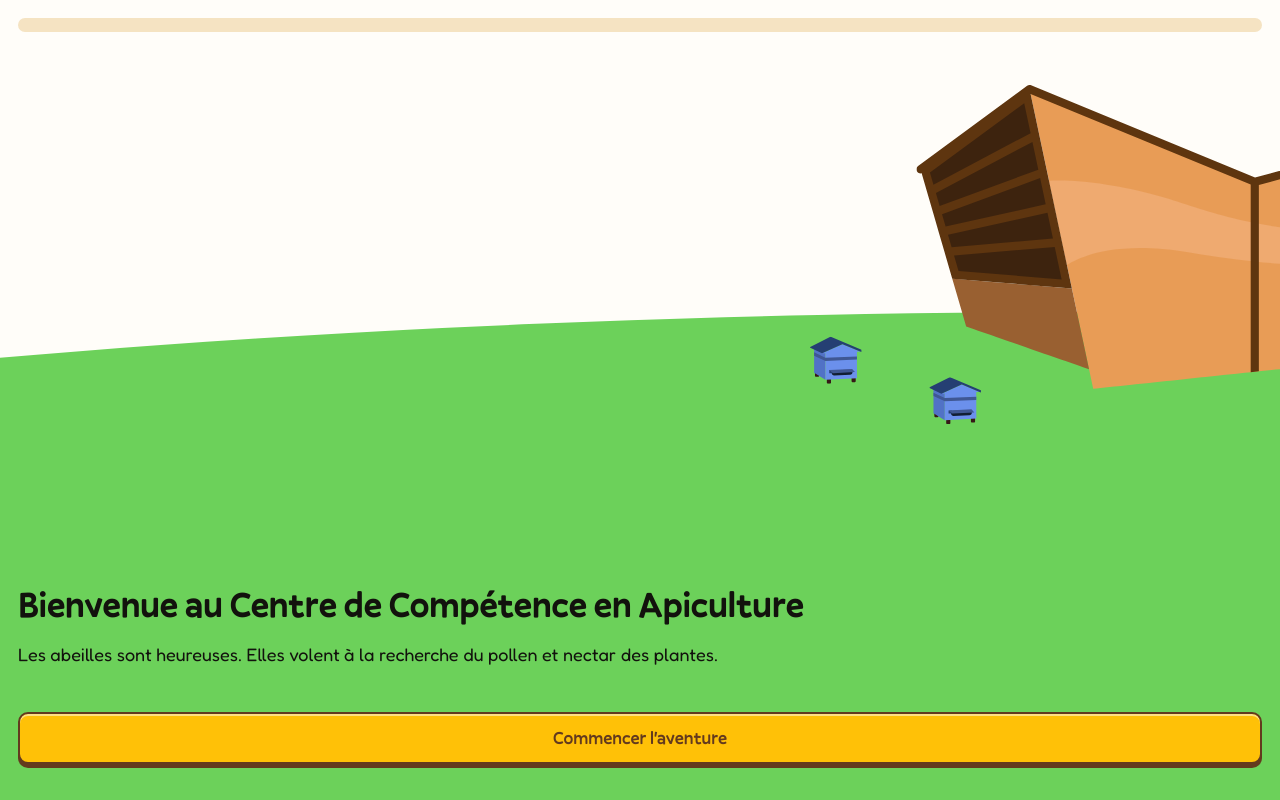
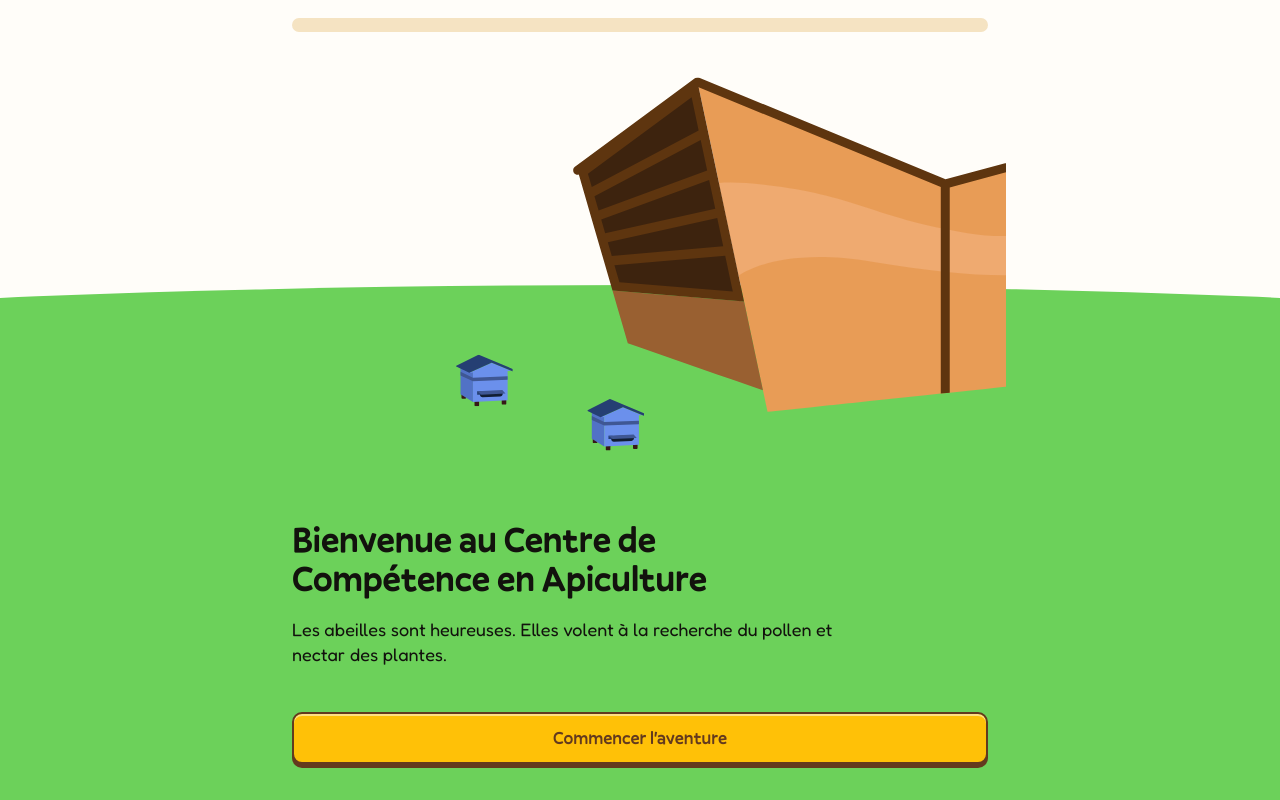
Before and after one commit to antonynyt/en-quete-abeilles, a Vue app: page /onboarding in a window 1280 px wide. Built offline with nearby package versions, Linux system fonts and the light colour scheme.

Commit message:
styles: better onboarding structure + layout

```diff
--- a/src/views/HomeView.vue
+++ b/src/views/HomeView.vue
@@ -19,7 +19,7 @@ import BgGrass from '@/components/BgGrass.vue';
             </div>
         </header>
         <section>
-            <BaseButton tag="a" @click="test" href="onboarding">Commencer l'aventure</BaseButton>
+            <BaseButton tag="a" href="/onboarding">Commencer l'aventure</BaseButton>
             <BaseTask href="clue" color="var(--color-green)" title="J'adore danser" :isCompleted=true />
             <BaseTask color="var(--color-sky)" title="Pollen et nectar" />
             <BaseTask color="var(--color-sky)" title="La drogue de la vie" />
--- a/src/views/Onboarding/Onboarding.vue
+++ b/src/views/Onboarding/Onboarding.vue
@@ -7,6 +7,8 @@ import BaseButton from '@/components/BaseButton.vue'
 import BaseButtonBack from '@/components/BaseButtonBack.vue'
 import Step2 from './Step2.vue'
 import Step3 from './Step3.vue'
+import Step4 from './Step4.vue'
+import Step5 from './Step5.vue'
 
 const router = useRouter()
 const currentStep = ref(1)
@@ -29,6 +31,15 @@ const stepComponents = {
         component: Step3,
         buttonText: "Adopter l'abeille"
     },
+    4: {
+        component: Step4,
+        buttonText: "Continuer"
+    },
+    5: {
+        component: Step5,
+        buttonText: "C'est compris!",
+        primary: true
+    }
 }
 
 const currentComponent = computed(() => stepComponents[currentStep.value]?.component)
@@ -57,28 +68,41 @@ function completeOnboarding() {
 </script>
 
 <template>
-    <div class="onboarding container-spacing">
-        <!-- Progress indicator -->
-        <BaseProgress :current-step="currentStep - 1" :total-steps="totalSteps - 1" />
+    <main class="onboarding">
+        <header>
+            <BaseProgress :current-step="currentStep - 1" :total-steps="totalSteps - 1" />
+        </header>
 
-        <!-- Step content with transition -->
-        <div class="content-wrapper">
-            <div class="content-step">
+        <section class="content-wrapper">
+            <div class="content">
                 <component :is="currentComponent" :key="currentStep" />
             </div>
-        </div>
+        </section>
 
-        <!-- Navigation buttons -->
-        <div class="actions">
+        <nav class="actions">
             <BaseButtonBack v-if="currentStep != 1" @click="goBack" />
             <BaseButton @click="goNext" :class="(stepComponents[currentStep]?.primary ? 'primary' : '')">
                 {{ buttonText }}
             </BaseButton>
-        </div>
-    </div>
+        </nav>
+    </main>
 </template>
 
 <style scoped>
+header,
+.actions,
+.description {
+    padding: var(--spacing-md);
+    max-width: 732px;
+    margin: 0 auto;
+    width: 100%;
+}
+
+header,
+.description {
+    padding-bottom: 0;
+}
+
 .onboarding {
     display: grid;
     grid-template-columns: 100%;
@@ -95,12 +119,13 @@ function completeOnboarding() {
     overflow: visible;
 }
 
-.content-step {
+.content {
     display: flex;
     flex-direction: column;
     height: 100%;
+    min-height: 100%;
+    overflow: hidden;
     overflow-y: auto;
-    padding-bottom: var(--spacing-md);
 }
 
 .actions {
@@ -111,7 +136,7 @@ function completeOnboarding() {
     margin-bottom: 0;
 }
 
-@media only screen and (min-device-height: 460px) and (min-height: 360px) {
+@media only screen and (min-device-height: 460px) and (min-height: 460px) {
     .actions {
         margin-bottom: var(--spacing-md);
     }
--- /dev/null
+++ b/src/views/Onboarding/Step.vue
@@ -0,0 +1,126 @@
+<script setup>
+
+defineProps({
+    hillHeight: {
+        type: String,
+        default: "45%"
+    }
+});
+
+
+
+</script>
+
+<template>
+    <div class="step">
+        <div class="illustrations">
+            <slot name="illustrations"></slot>
+        </div>
+        <div class="description">
+            <div>
+                <slot name="description"></slot>
+            </div>
+        </div>
+    </div>
+    <div class="green" aria-hidden="true"></div>
+</template>
+
+<style scoped>
+.description,
+.illustrations::before {
+    background-color: var(--color-green);
+}
+
+.description>div,
+.illustrations {
+    max-width: 732px;
+    margin: 0 auto;
+}
+
+.step {
+    display: flex;
+    flex-direction: column;
+    align-items: center;
+    /* justify stretch on very small screens */
+    justify-content: stretch;
+    height: 100%;
+    width: 100%;
+    position: relative;
+}
+
+@media only screen and (min-device-height: 460px) and (min-height: 460px) {
+    .step {
+        justify-content: space-between;
+    }
+}
+
+
+.green {
+    position: absolute;
+    left: 0;
+    bottom: 0;
+    width: 100%;
+    height: 200px;
+    background-color: var(--color-green);
+    z-index: -1;
+}
+
+.illustrations {
+    /* hidden on small screens */
+    display: none;
+    position: relative;
+    justify-content: center;
+    align-items: center;
+    height: 100%;
+    width: 100%;
+    min-height: 30vh;
+}
+
+@media only screen and (min-device-height: 460px) and (min-height: 460px) {
+    .illustrations {
+        display: flex;
+    }
+}
+
+/* Hill background */
+.illustrations::before {
+    content: "";
+    position: absolute;
+    width: 200vw;
+    height: v-bind(hillHeight);
+    bottom: 0;
+    background-color: var(--color-green);
+    border-radius: 100% 100% 0 0;
+    z-index: -1;
+}
+
+.description {
+    width: 100%;
+    height: 100%;
+}
+
+.description>div {
+    padding: var(--spacing-lg) var(--spacing-md);
+}
+
+/* Responsive adjustments screen > 460px */
+@media only screen and (min-device-height: 460px) and (min-height: 460px) {
+    .description {
+        height: auto;
+    }
+
+    .description>div {
+        padding: var(--spacing-md);
+        padding-bottom: 0;
+    }
+}
+
+.description:global(p) {
+    text-wrap-style: auto;
+    max-width: 572px;
+}
+
+img {
+    height: 100%;
+}
+</style>
--- a/src/views/Onboarding/Step1.vue
+++ b/src/views/Onboarding/Step1.vue
@@ -1,32 +1,30 @@
 <script setup>
-import BgGrass from '@/components/BgGrass.vue';
+import Step from './Step.vue'
 </script>
 
 <template>
-    <div class="step">
-        <div class="img-wrapper">
+    <Step>
+        <template #illustrations>
             <img src="../../assets/onboarding/cca-building.svg"
                 alt="Bâtiment du Centre de Compétence en Apiculture avec deux ruches dans le jardin" />
-        </div>
-        <header>
-            <h1>Bienvenue au Centre de Compétence en Apiculture</h1>
-            <p>Les abeilles sont heureuses. Elles volent à la recherche du pollen et nectar des plantes.</p>
-        </header>
-        <BgGrass />
-    </div>
+        </template>
+        <template #description>
+            <header>
+                <h1>Bienvenue au Centre de Compétence en Apiculture</h1>
+                <p>Les abeilles sont heureuses. Elles volent à la recherche du pollen et nectar des plantes.</p>
+            </header>
+        </template>
+    </Step>
 </template>
 
 <style scoped>
-.step {
-    margin-top: auto;
-}
-
 img {
     position: absolute;
-    bottom: 47vh;
-    right: -30px;
-    width: 100%;
-    max-width: 500px;
-    align-self: center;
+    top: 0;
+    bottom: 0;
+    right: 0;
+    width: 90%;
+    max-width: 550px;
+    height: 100%;
 }
 </style>
--- a/src/views/Onboarding/Step3.vue
+++ b/src/views/Onboarding/Step3.vue
@@ -1,19 +1,18 @@
 <script setup>
-import BgGrass from '@/components/BgGrass.vue';
+import Step from './Step.vue'
 </script>
 
 <template>
-    <div class="step">
-        <div class="img-wrapper">
-            <img src="../../assets/onboarding/bee-profil.svg" alt="">
-        </div>
-        <header>
+    <Step>
+        <template #illustrations>
+            <img class="bee" src="../../assets/onboarding/bee-profil.svg" alt="">
+        </template>
+        <template #description>
             <h1>Une abeille semble perdue.</h1>
             <p>Une abeille est désorientée à cause des pesticides. Elle a perdu la notion de l’espace et son
                 intelligence est ralentie. Aidez-la !</p>
-        </header>
-        <!-- <BgGrass class="h-80" /> -->
-    </div>
+        </template>
+    </Step>
 </template>
 
 <style scoped>
@@ -21,13 +20,8 @@ import BgGrass from '@/components/BgGrass.vue';
     background-color: var(--color-sky);
 }
 
-.step {
-    margin-top: auto;
-}
-
-img {
+.bee {
     position: absolute;
-    bottom: 50vh;
     width: 100%;
     max-width: 30vh;
     min-width: 200px;
--- /dev/null
+++ b/src/views/Onboarding/Step4.vue
@@ -0,0 +1,39 @@
+<script setup>
+import Step from './Step.vue'
+</script>
+
+<template>
+    <div class="content">
+        <div class="card">
+
+        </div>
+    </div>
+</template>
+
+<style scoped>
+.content {
+    padding: var(--spacing-md);
+    padding-bottom: 0;
+    display: flex;
+    flex-direction: column;
+    align-items: center;
+    justify-content: center;
+    width: 100%;
+    height: 100%;
+    box-sizing: border-box;
+
+    max-width: 732px;
+    margin: 0 auto;
+
+}
+
+.card {
+    border: var(--border-size) solid var(--color-beige);
+    box-shadow:
+        inset 0 calc(-1* var(--border-size) * 2) 0 var(--color-beige);
+    width: 100%;
+    height: 100%;
+    border-radius: var(--radius-sm);
+    background-color: var(--color-beige-light);
+}
+</style>
--- /dev/null
+++ b/src/views/Onboarding/Step5.vue
@@ -0,0 +1,30 @@
+<script setup>
+import Step from './Step.vue'
+</script>
+
+<template>
+    <Step :hillHeight="('65%')">
+        <template #illustrations>
+            <img class="path" src="../../assets/onboarding/guide-path.svg" alt="">
+        </template>
+        <template #description>
+            <h1>Vite, suivez l’essaim</h1>
+            <p>Votre objectif est d’effectuer les tâches sur votre chemin pour terminer la quête.</p>
+        </template>
+    </Step>
+</template>
+
+<style scoped>
+.img-wrapper {
+    background-color: var(--color-sky);
+}
+
+.path {
+    position: absolute;
+    width: 95%;
+    max-width: 550px;
+    right: 0;
+    min-width: 200px;
+    height: 100%;
+}
+</style>
```
Also changed, not shown: src/views/Onboarding/Step2.vue (+14 -35 lines), src/assets/onboarding/guide-path.svg (added).
